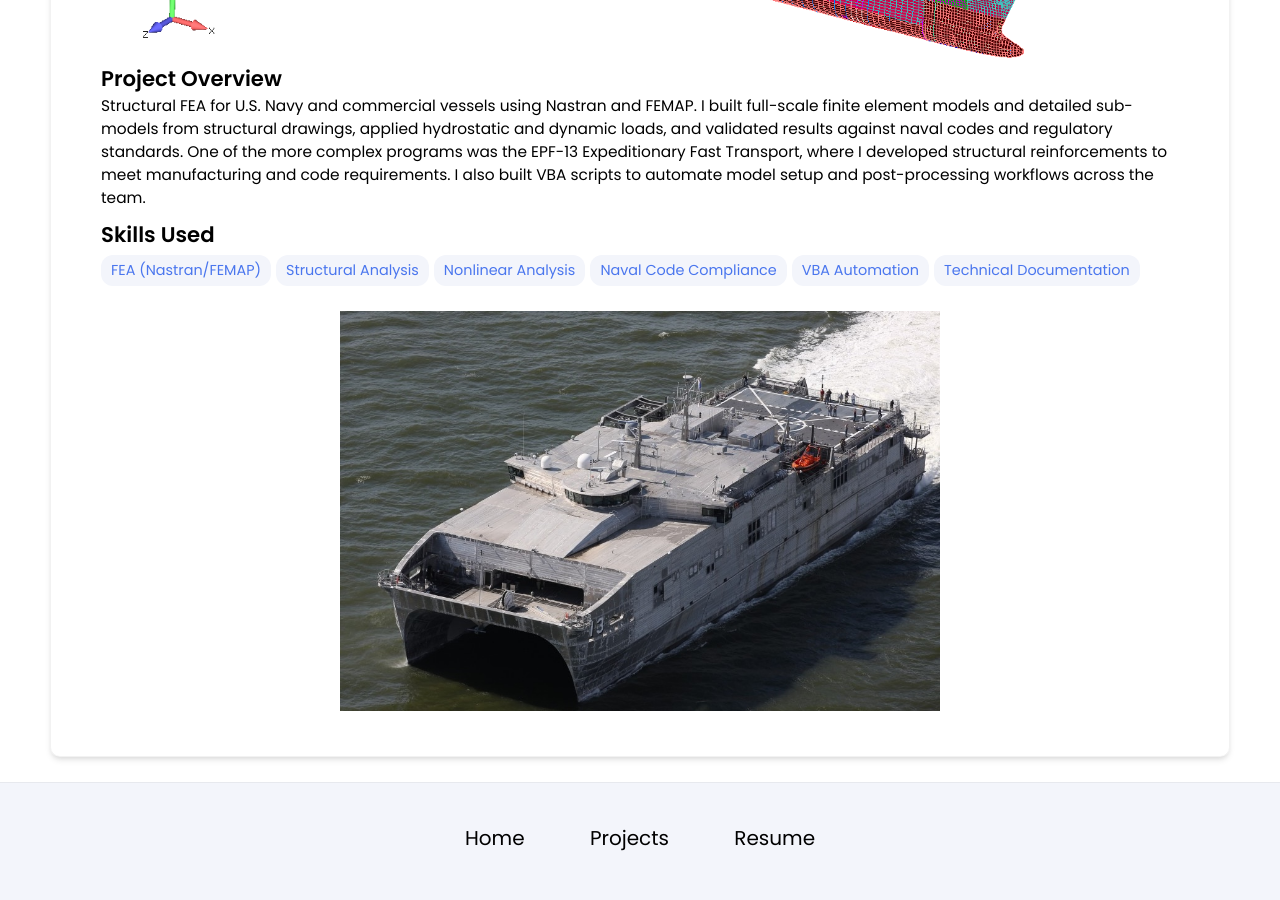
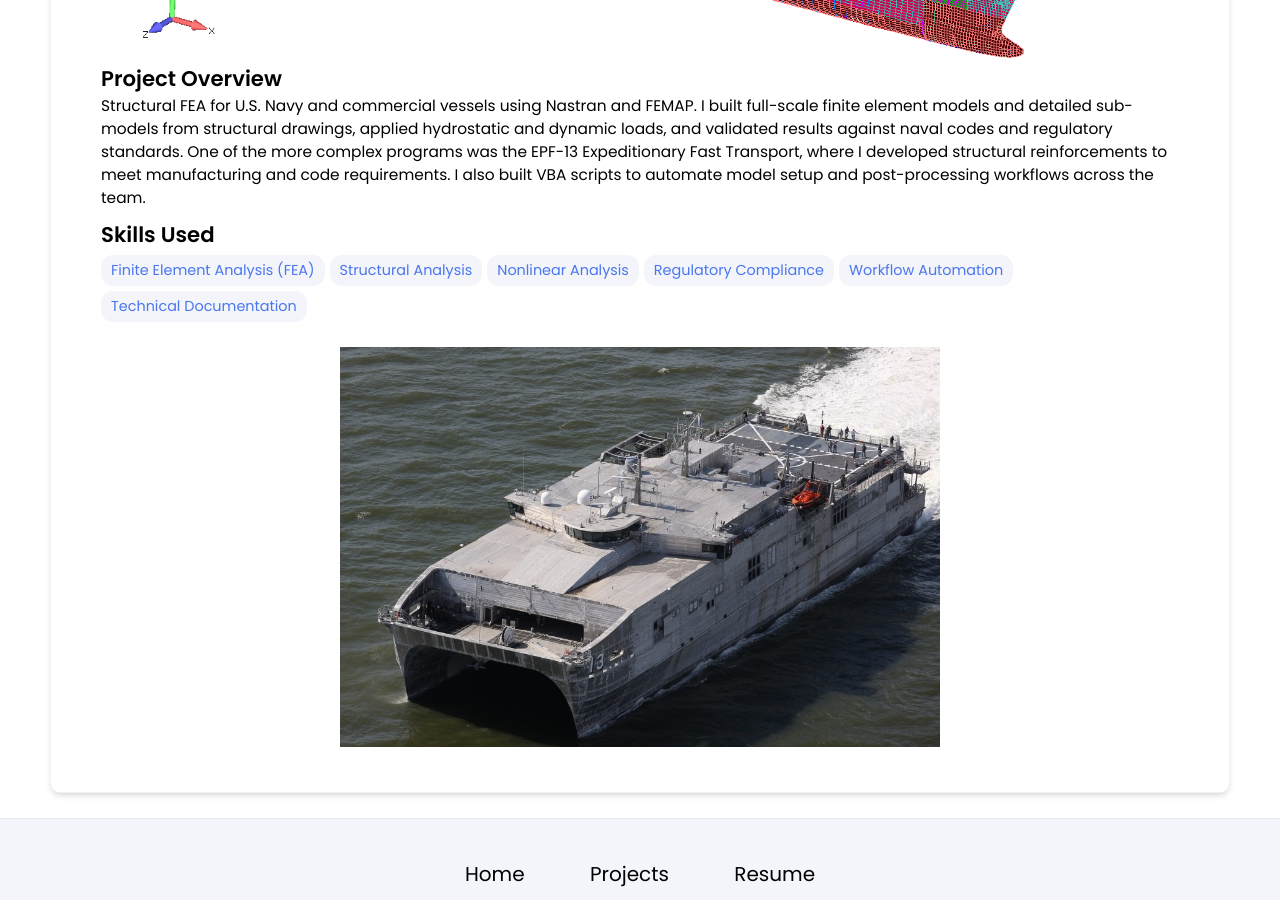
Before and after one commit to EliasPrince/EliasPrince.github.io, a Jekyll site: the page built from _projects/EPF13/index.md, in a window 1280 px wide and 900 px high, scrolled down 611 px. Built offline with Jekyll 4.4.1, drawn with Linux system fonts in a browser that asks for light colours.

Commit message:
Generalize skills on Power Supply and Navy FEA projects
Co-Authored-By: Claude Sonnet 4.6 <noreply@anthropic.com>

```diff
--- a/_projects/EPF13/index.md
+++ b/_projects/EPF13/index.md
@@ -3,11 +3,11 @@ layout: post
 title: U.S. Navy Vessel Strength Analysis
 description:  Structural FEA for U.S. Navy and commercial vessels using Nastran and FEMAP. I built full-scale finite element models and detailed sub-models from structural drawings, applied hydrostatic and dynamic loads, and validated results against naval codes and regulatory standards. One of the more complex programs was the EPF-13 Expeditionary Fast Transport, where I developed structural reinforcements to meet manufacturing and code requirements. I also built VBA scripts to automate model setup and post-processing workflows across the team.
 skills:
-- FEA (Nastran/FEMAP)
+- Finite Element Analysis (FEA)
 - Structural Analysis
 - Nonlinear Analysis
-- Naval Code Compliance
-- VBA Automation
+- Regulatory Compliance
+- Workflow Automation
 - Technical Documentation
 main-image: /EPF13_2.jpeg
 ---
```
Also changed, not shown: _projects/Biomass-V1-Power-Supply-Box/index.md (+3 -3 lines).
